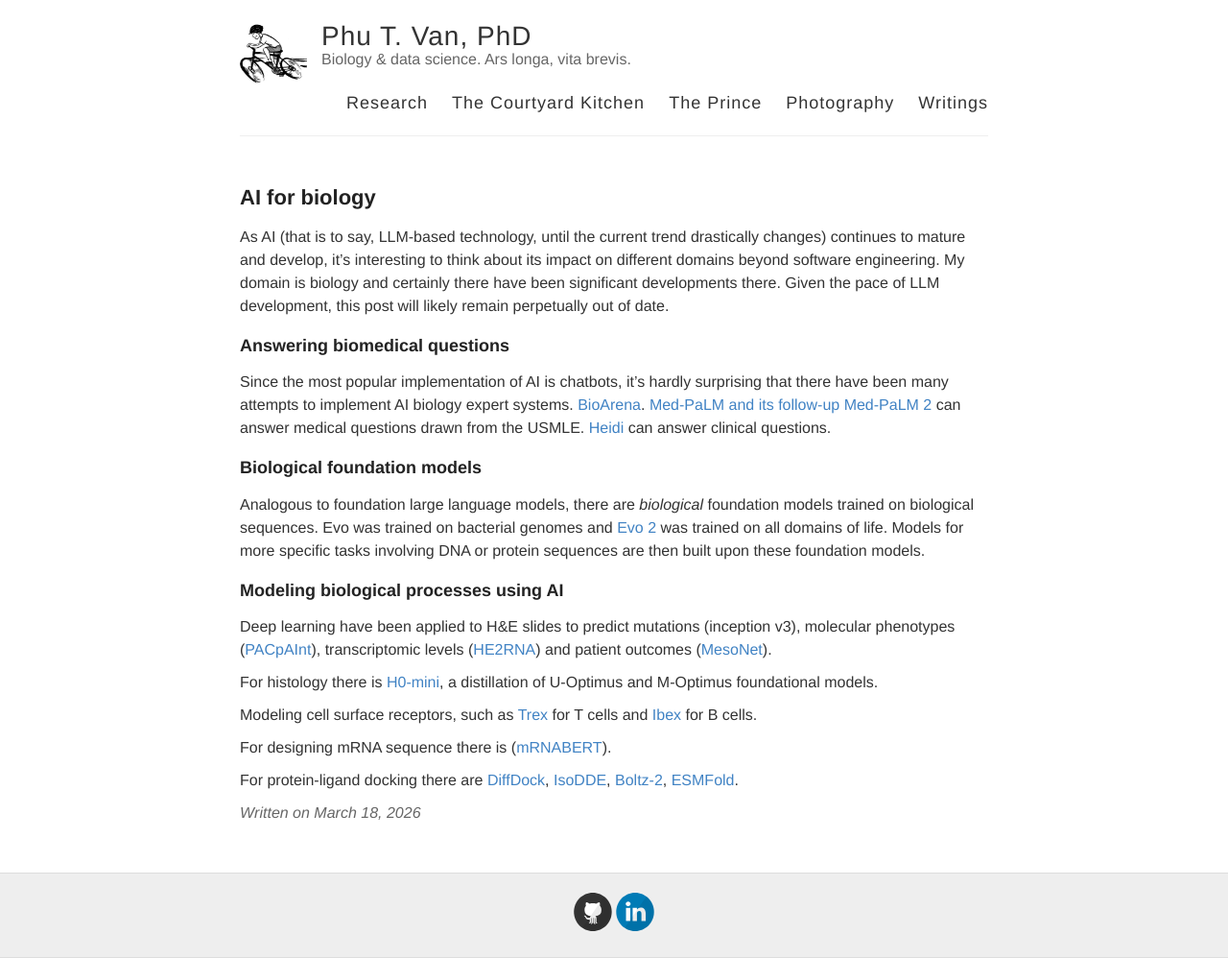
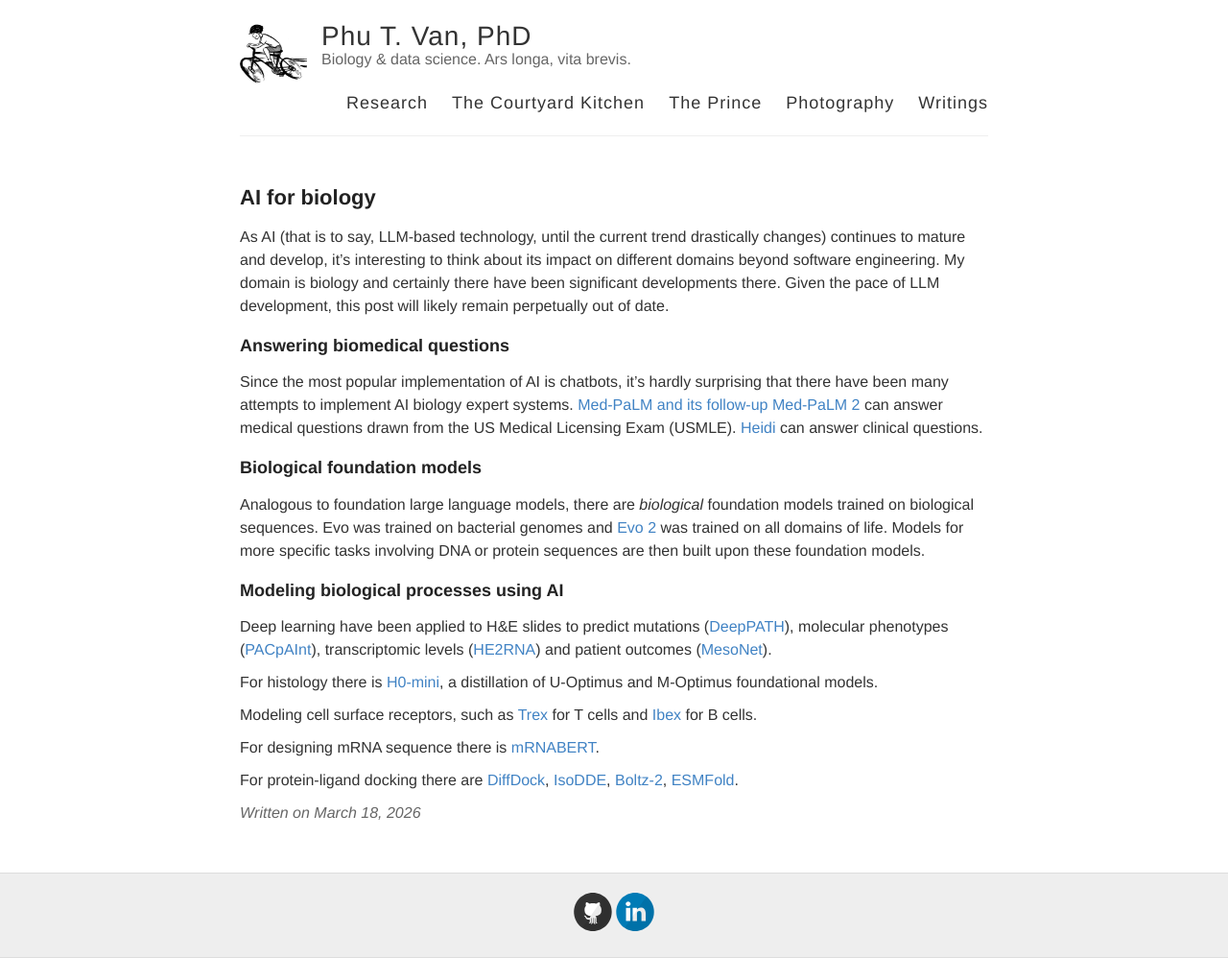
Before and after one commit to ptvan/ptvan.github.io, a Jekyll site: the page built from _posts/2026-03-18-AI-for-biology.md, in a window 1280 px wide. Shown: the whole page at 96% size. Built offline with Jekyll 4.4.1, drawn with Linux system fonts in a browser that asks for light colours.

Commit message:
updated links

```diff
--- a/_posts/2026-03-18-AI-for-biology.md
+++ b/_posts/2026-03-18-AI-for-biology.md
@@ -7,7 +7,7 @@
 
 ### Answering biomedical questions
 
-Since the most popular implementation of AI is chatbots, it's hardly surprising that there have been many attempts to implement AI biology expert systems. [BioArena](https://bioarena.ai). [Med-PaLM and its follow-up Med-PaLM 2](https://sites.research.google/gr/med-palm/) can answer medical questions drawn from the USMLE. [Heidi](https://www.heidihealth.com/en-us/evidence) can answer clinical questions.
+Since the most popular implementation of AI is chatbots, it's hardly surprising that there have been many attempts to implement AI biology expert systems. [Med-PaLM and its follow-up Med-PaLM 2](https://sites.research.google/gr/med-palm/) can answer medical questions drawn from the US Medical Licensing Exam (USMLE). [Heidi](https://www.heidihealth.com/en-us/evidence) can answer clinical questions.
 
 ### Biological foundation models
 
@@ -15,12 +15,12 @@
 
 ### Modeling biological processes using AI
 
-Deep learning have been applied to H&E slides to predict mutations (inception v3), molecular phenotypes ([PACpAInt](https://github.com/owkin/pacpaint)), transcriptomic levels ([HE2RNA](https://github.com/owkin/HE2RNA_code)) and patient outcomes ([MesoNet](https://pubmed.ncbi.nlm.nih.gov/31591589/)).
+Deep learning have been applied to H&E slides to predict mutations ([DeepPATH](https://github.com/ncoudray/DeepPATH)), molecular phenotypes ([PACpAInt](https://github.com/owkin/pacpaint)), transcriptomic levels ([HE2RNA](https://github.com/owkin/HE2RNA_code)) and patient outcomes ([MesoNet](https://pubmed.ncbi.nlm.nih.gov/31591589/)).
 
 For histology there is [H0-mini](https://huggingface.co/bioptimus/H0-mini), a distillation of U-Optimus and M-Optimus foundational models.
 
 Modeling cell surface receptors, such as [Trex](https://github.com/BorchLab/Trex) for T cells and [Ibex](https://github.com/BorchLab/Ibex) for B cells.
 
-For designing mRNA sequence there is ([mRNABERT](https://github.com/yyly6/mRNABERT)).
+For designing mRNA sequence there is [mRNABERT](https://github.com/yyly6/mRNABERT).
 
 For protein-ligand docking there are [DiffDock](https://github.com/gcorso/DiffDock), [IsoDDE](https://www.isomorphiclabs.com/articles/the-isomorphic-labs-drug-design-engine-unlocks-a-new-frontier), [Boltz-2](https://github.com/jwohlwend/boltz), [ESMFold](https://github.com/facebookresearch/esm).
```
